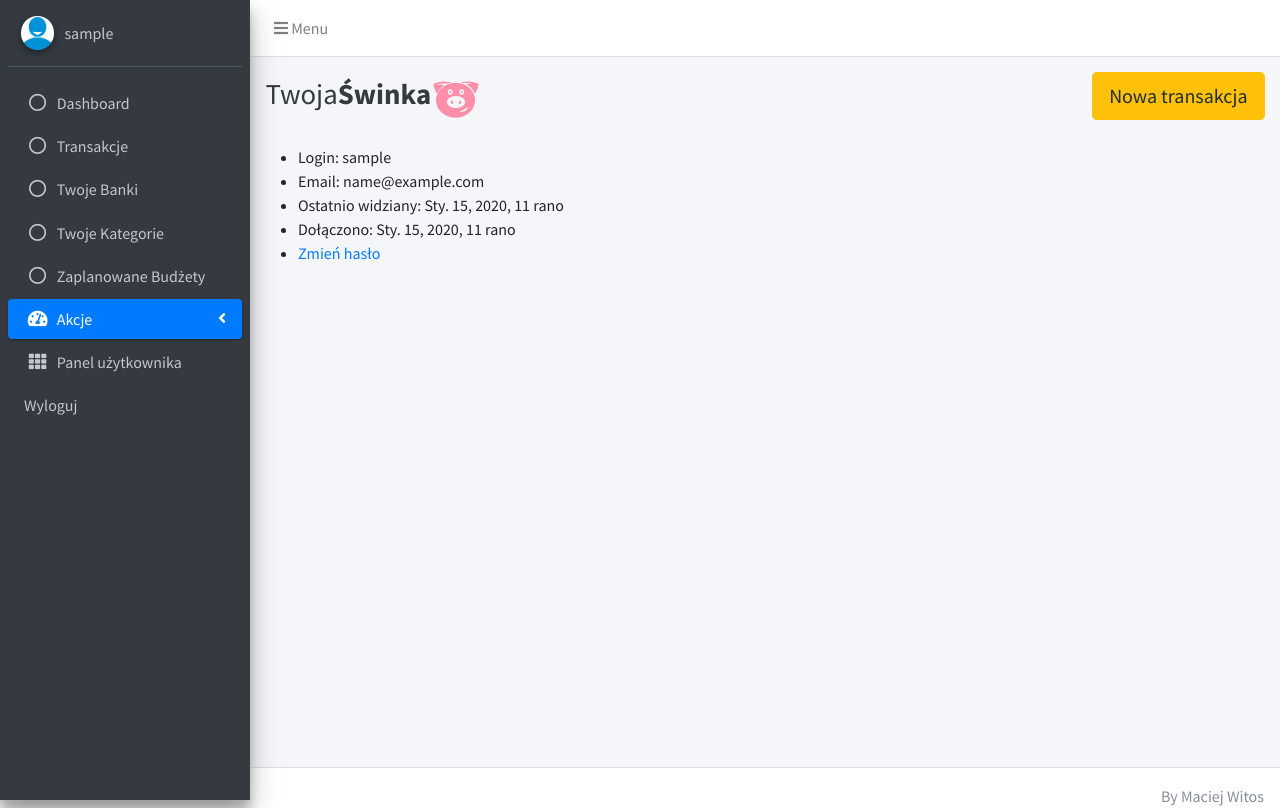
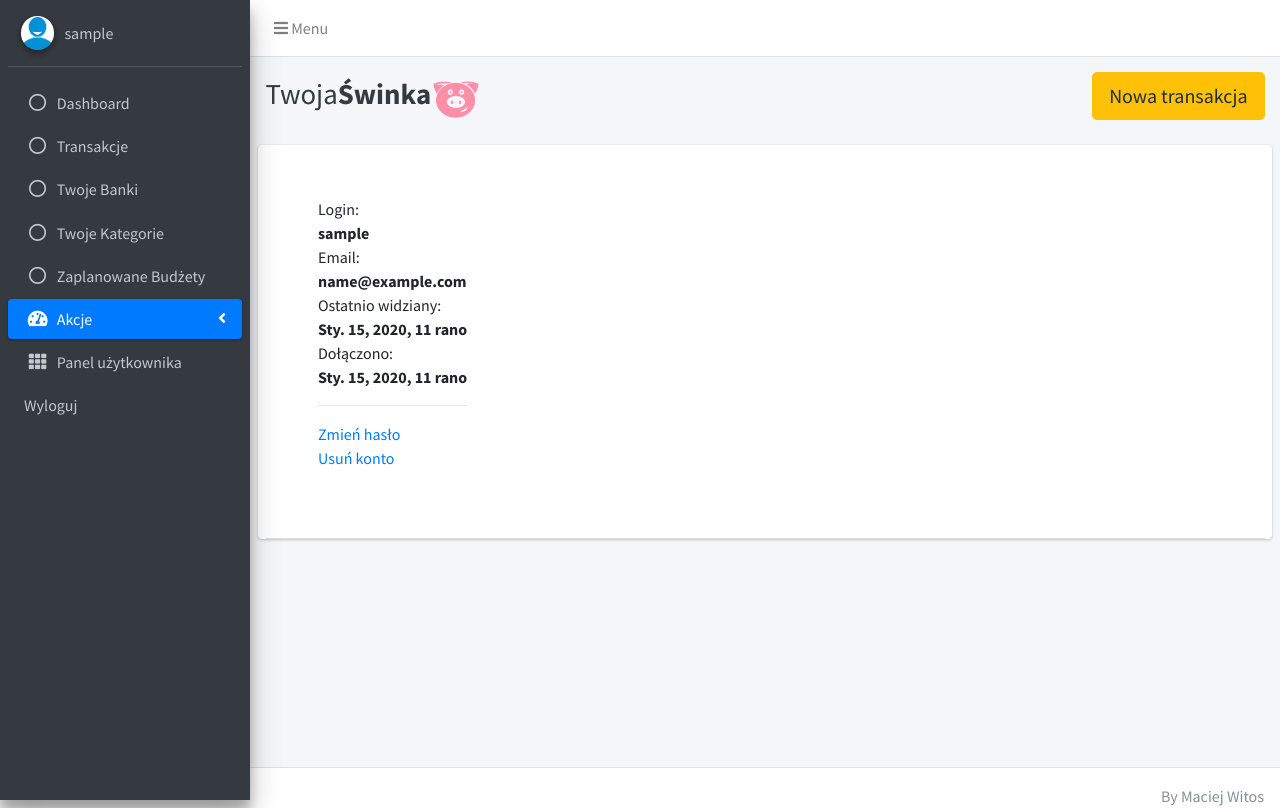
Before and after one commit to maciejwitos/twojaswinka-financial-app, a Django app: page /details/ in a window 1280 px wide. Run offline with Django 3.2, Linux system fonts and the light colour scheme; a user stored in the database is signed in; tables that the repository leaves empty hold one stand-in row (values such as "Sample post"); some libraries are stand-ins or nearby versions.

Commit message:
improve user details and delete button

```diff
--- a/TwojaSwinka/urls.py
+++ b/TwojaSwinka/urls.py
@@ -33,6 +33,8 @@ urlpatterns = [
     path('reset/done/', auth_views.PasswordResetCompleteView.as_view(template_name='user/password_reset_complete.html'),
          name='password-reset-complete'),
     path('details/', UserDetails.as_view(), name='user-details'),
+    path('user/delete/<pk>/', DeleteUser.as_view(template_name='confirm_delete.html', success_url='/category/all/'),
+         name='user-delete'),
 
     path('category/add/', AddCategory.as_view(), name='add-category'),
     path('category/all/', ReadCategories.as_view(), name='all-category'),
--- a/app/user/user_config.py
+++ b/app/user/user_config.py
@@ -35,3 +35,15 @@ class PasswordReset(PasswordResetView):
                 return super().post(request, *args, **kwargs)
 
         return render(request, 'user/password_reset_form.html')
+
+
+class DeleteUser(LoginRequiredMixin, DeleteView):
+    login_url = '/login/'
+
+    model = User
+    success_url = reverse_lazy('/login/')
+
+    def get(self, request, *args, **kwargs):
+        if User.objects.get(id=kwargs['pk']).pk == request.user.pk:
+            return super().get(request, *args, **kwargs)
+        return redirect('/404/')
--- a/scraper/currencies.json
+++ b/scraper/currencies.json
@@ -3,5 +3,5 @@
 "GBP": 5.1780,
 "NOK": 0.4000,
 "CHF": 4.3216,
-"BTC": 36398
+"BTC": 37799
 }
--- a/static/templates/user/details.html
+++ b/static/templates/user/details.html
@@ -1,10 +1,22 @@
 {% extends 'base.html' %}
 {% block content %}
-    <ul>
-        <li>Login: {{ user.username }}</li>
-        <li>Email: {{ user.email }}</li>
-        <li>Ostatnio widziany: {{ user.last_login }}</li>
-        <li>Dołączono: {{ user.date_joined }}</li>
-        <li><a href="{% url "change-password" %}">Zmień hasło</a></li>
-    </ul>
+    <div class="card col-12">
+        <div class="card-header">
+            <div class="card-body">
+                <div class="card-body">
+                    <div class="row">
+                        <ul class="list-inline">
+                            <li>Login:</li><li><strong>{{ user.username }}</strong></li>
+                            <li>Email:</li><li><strong>{{ user.email }}</strong></li>
+                            <li>Ostatnio widziany:</li><li><strong>{{ user.last_login }}</strong></li>
+                            <li>Dołączono:</li><li><strong>{{ user.date_joined }}</strong></li>
+                            <hr>
+                            <li><a href="{% url "change-password" %}">Zmień hasło</a></li>
+                            <li><a href="/user/delete/{{ user.id }}/">Usuń konto</a></li>
+                        </ul>
+                    </div>
+                </div>
+            </div>
+        </div>
+    </div>
 {% endblock %}
--- a/static/templates/user/password_change.html
+++ b/static/templates/user/password_change.html
@@ -1,14 +1,13 @@
 {% extends 'base.html' %}
 {% block content %}
-    <div class="card col-6">
+    <div class="card col-12">
         <form method="post" action="">
             {% csrf_token %}
-            <div class="card card-green">
+            <div class="card card-green table-responsive">
                 <div class="card-header">
                     <h3 class="card-title">Zmień hasło</h3>
                 </div>
                 <div class="card-body">
-
                     <p>{{ form.old_password.label }}
                     {{ form.old_password }}
                     {{ form.old_password.errors }}
```
Also changed, not shown: static/templates/confirm_delete.html (+12 -5 lines).
